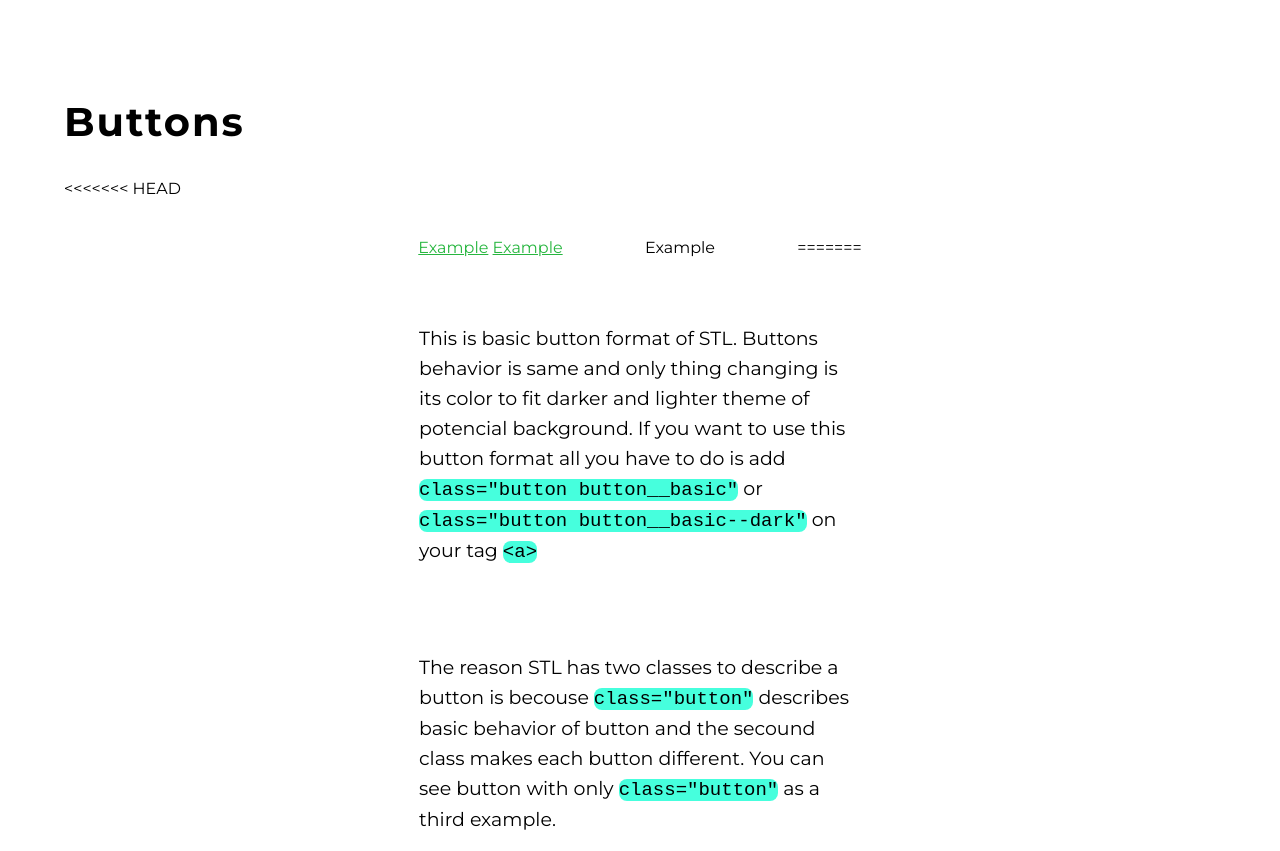
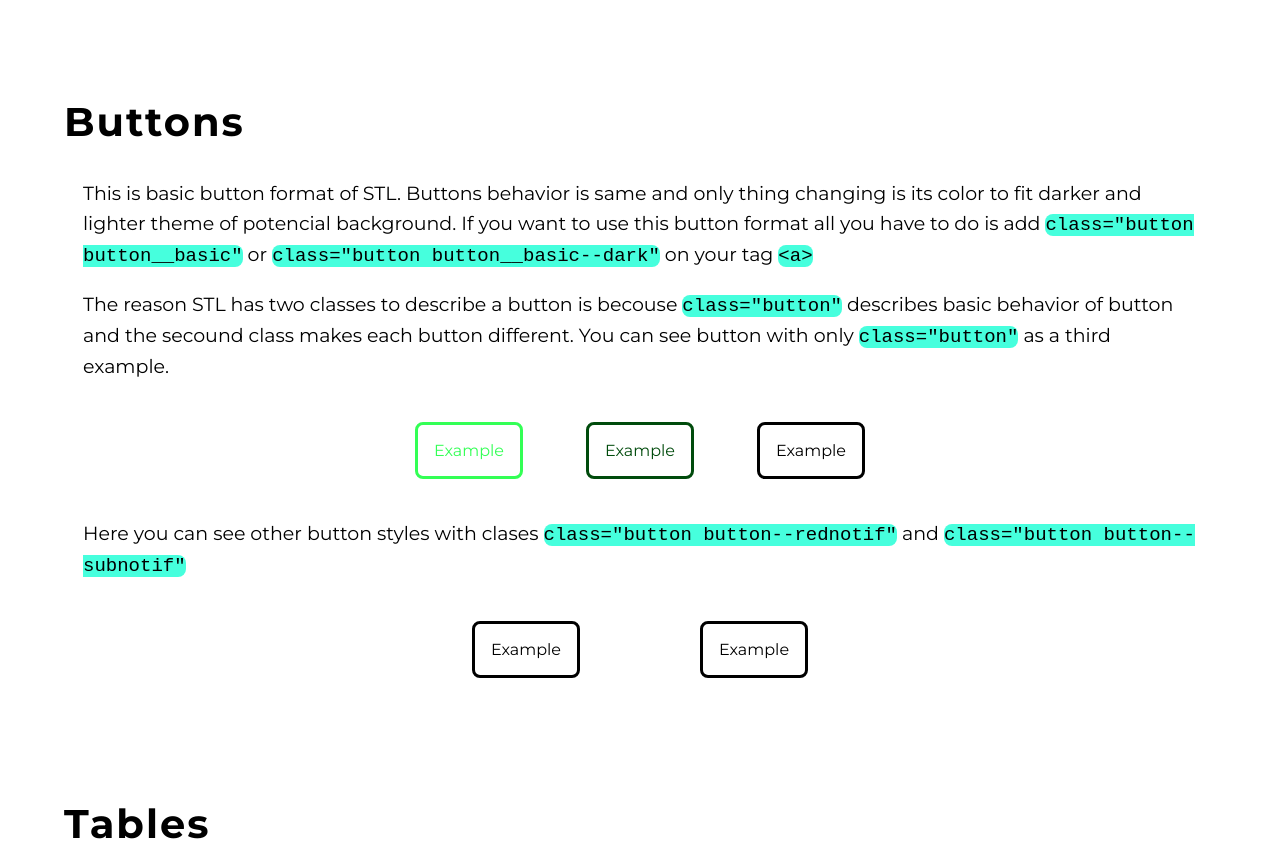
Before and after one commit to pslib-cz/2023-l4-web-typographic-library-FrantisekSima, a plain HTML site: page index.html in a window 1280 px wide. Shown: the part 2051-2902 px from the top of the page. Drawn offline with Linux system fonts and the light colour scheme.

Commit message:
pls funguj

```diff
--- a/index.html
+++ b/index.html
@@ -74,16 +74,6 @@
         </section>
         <section class="body__width">
             <h2>Buttons</h2>
-<<<<<<< HEAD
-            <div class="buttons">
-                <div class="buttons--basic">
-                    <a class="button__basic" target="_blank" href="https://github.com/pslib-cz/2023-l4-web-typographic-library-FrantisekSima">Example</a>
-                    <a class="button__basic--dark" target="_blank" href="https://github.com/pslib-cz/2023-l4-web-typographic-library-FrantisekSima">Example</a>
-                </div>
-                <div class="buttons__special">
-                    <a class="button__notif" target="_blank" href="https://github.com/pslib-cz/2023-l4-web-typographic-library-FrantisekSima">Example</a>
-                </div>
-=======
             <p>This is basic button format of STL. Buttons behavior is same and only
                 thing changing is its color to fit darker and lighter theme of
                 potencial background. If you want to use this button format all
@@ -104,7 +94,6 @@
             <div class="buttons">
                 <a class="button button--rednotif" href="">Example</a>
                 <a class="button button--subnotif" href="">Example</a>
->>>>>>> 550d2396aab0da0d638ca0deedca50eed927864c
             </div>
         </section>
         <section class="body__width">
```
